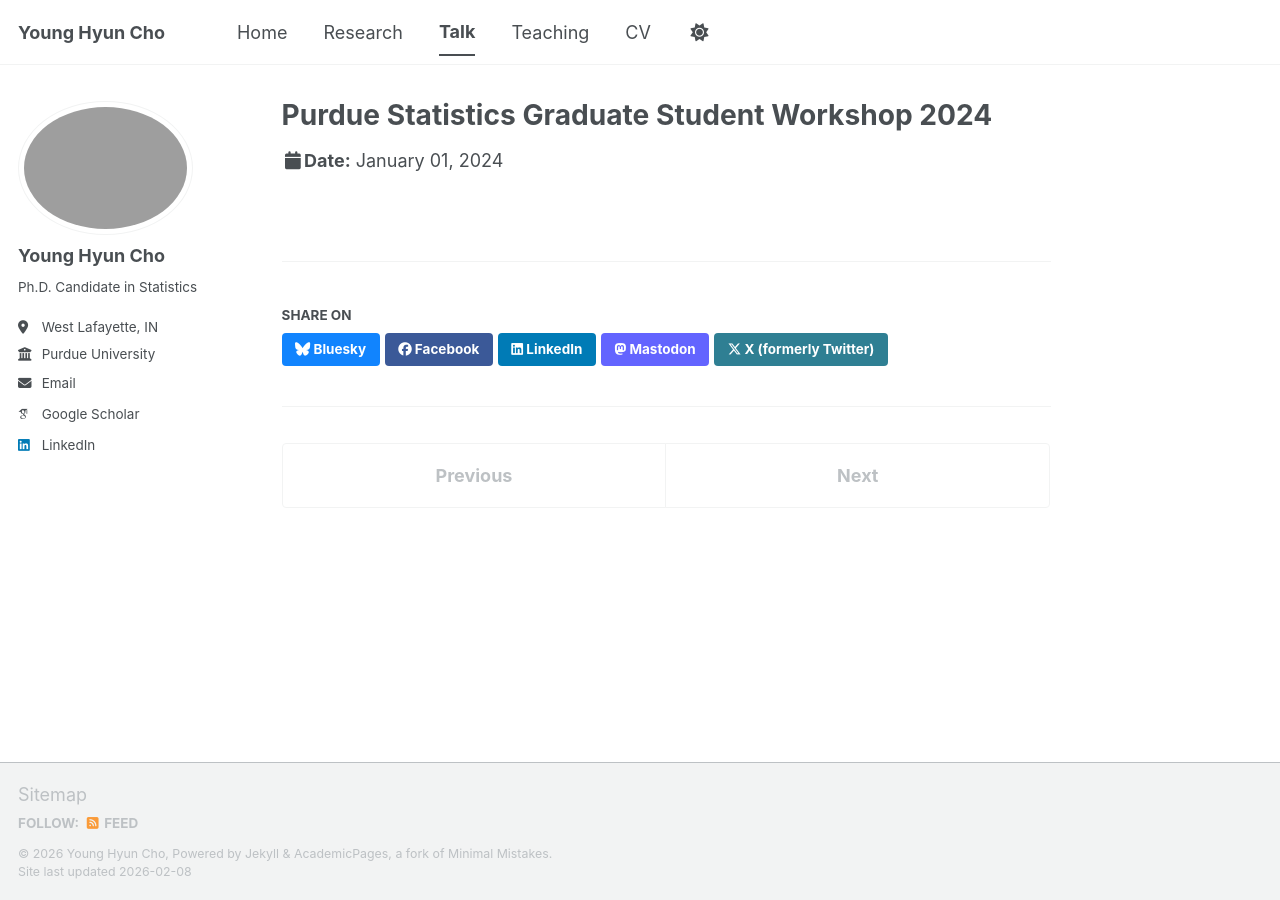
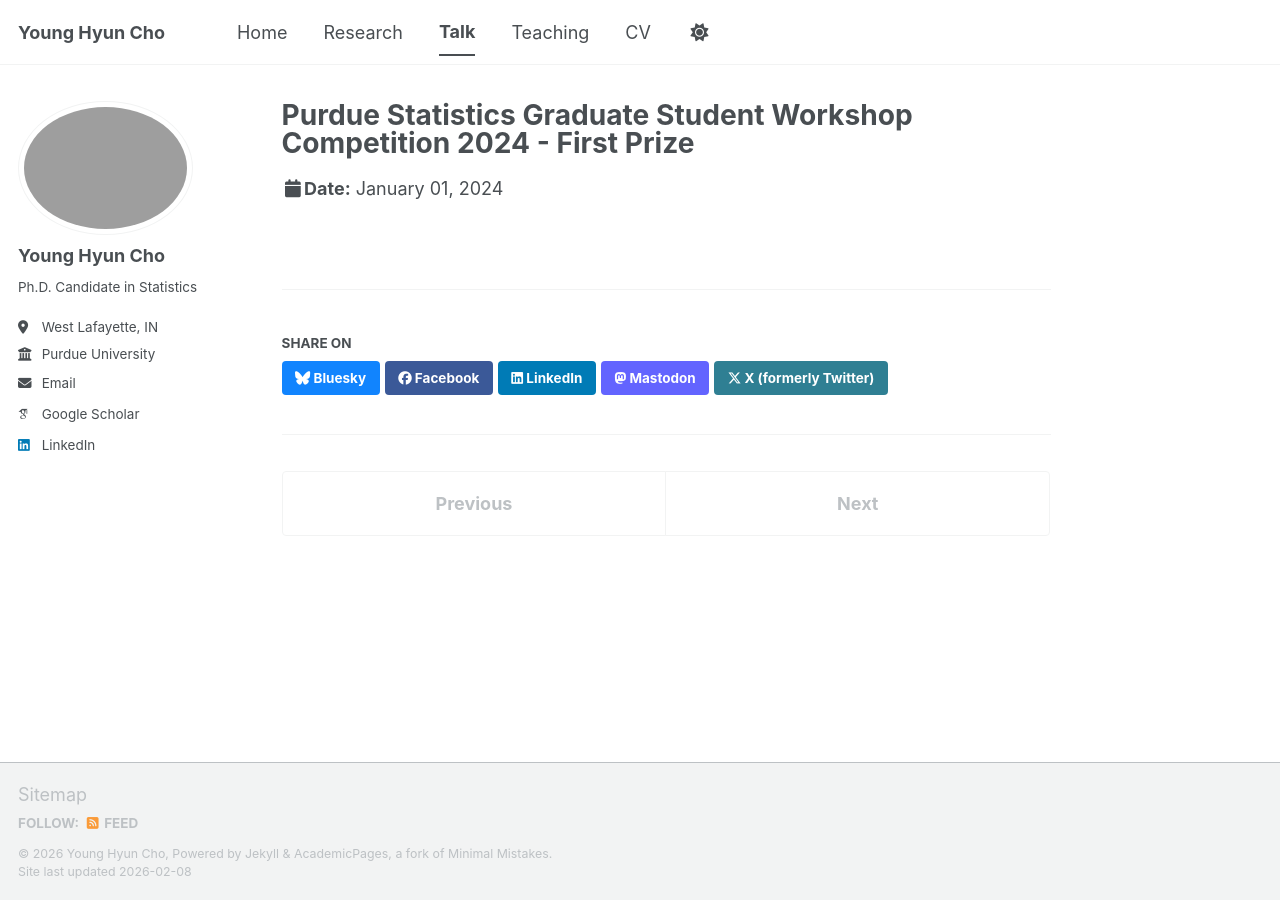
Before and after one commit to yhcho-stat/young, a Jekyll site: the page built from _talks/2024-01-01-purdue-grad-workshop.md, in a window 1280 px wide. Built offline with Jekyll 4.4.1, drawn with Linux system fonts in a browser that asks for light colours; some web fonts are replaced; a script bundle is joined from its source files by our own code; library files that are not in the unit come from our copies.

Commit message:
Update 2024-01-01-purdue-grad-workshop.md

```diff
--- a/_talks/2024-01-01-purdue-grad-workshop.md
+++ b/_talks/2024-01-01-purdue-grad-workshop.md
@@ -1,5 +1,5 @@
 ---
-title: "Purdue Statistics Graduate Student Workshop 2024"
+title: "Purdue Statistics Graduate Student Workshop Competition 2024 - First Prize"
 collection: talks
 type: "Talk"
 permalink: /talks/purdue-graduate-workshop-2024/
```
